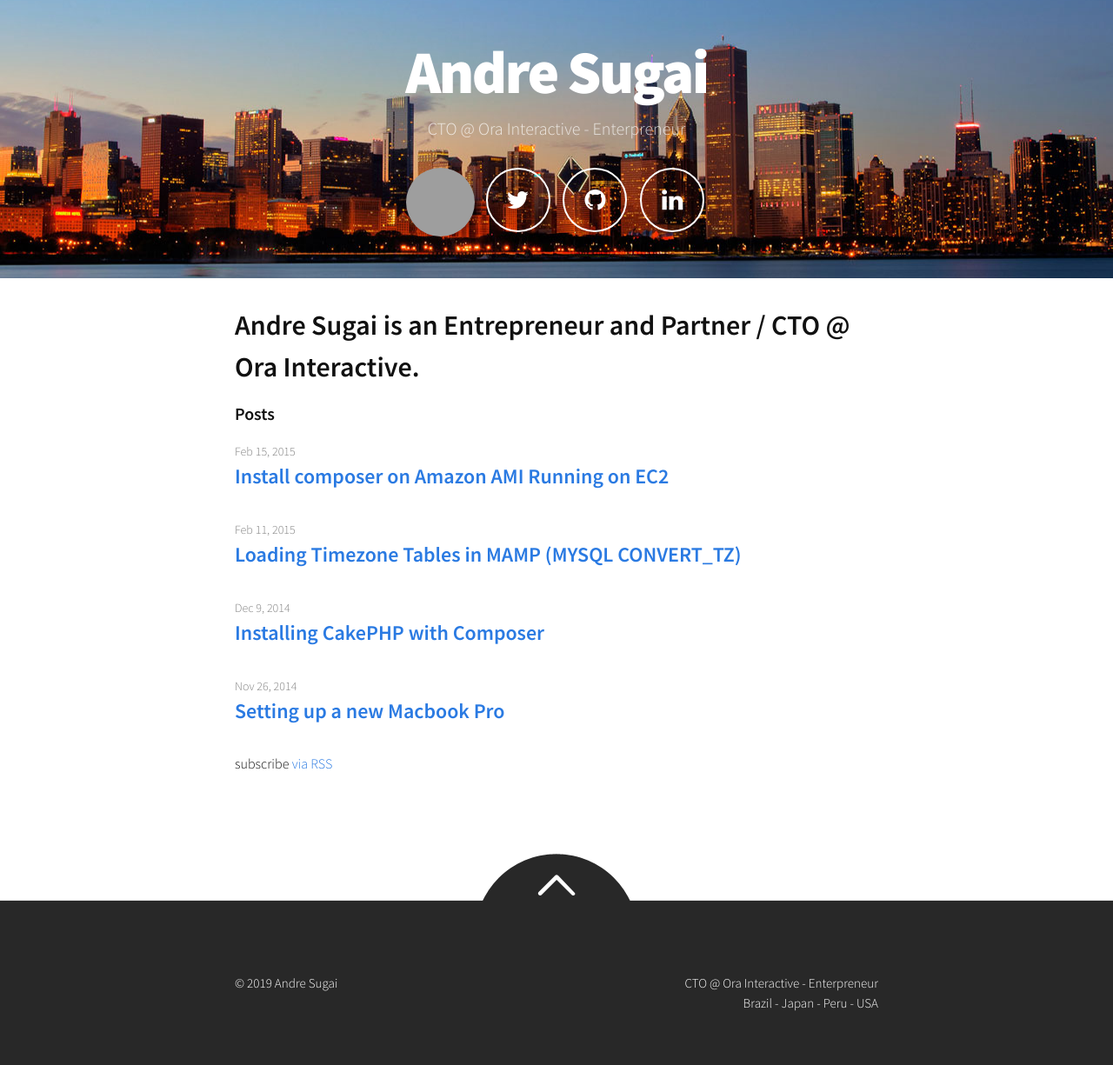
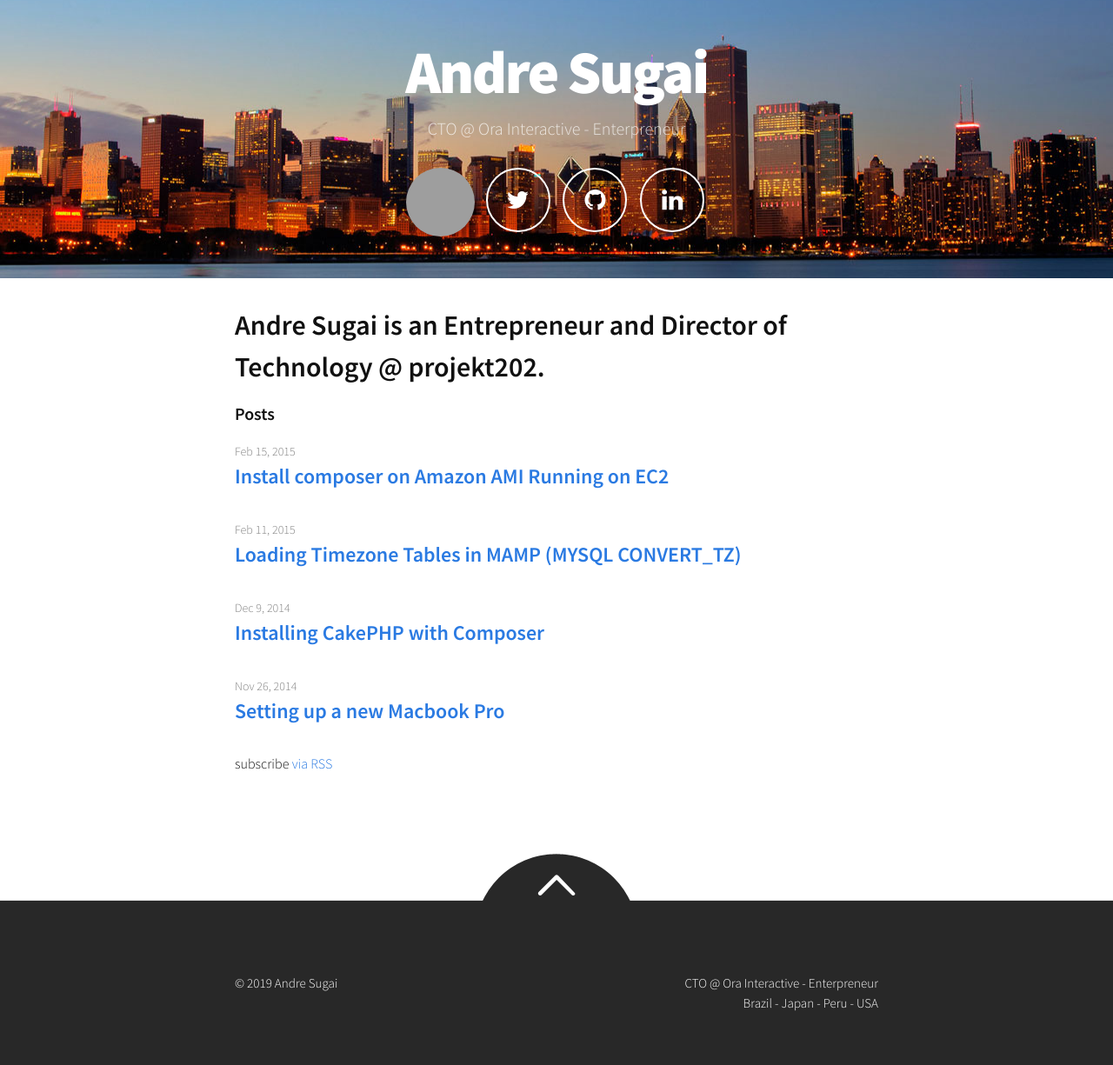
Before and after one commit to asugai/asugai.github.io, a Jekyll site: the page built from index.html, in a window 1280 px wide. Shown: the whole page at 87% size. Built offline with Jekyll 4.4.1, drawn with Linux system fonts in a browser that asks for light colours; nearby versions of some CDN libraries; Markdown is read by kramdown in place of the engine named in the settings; grey boxes are pictures that could not be loaded.

Commit message:
updated title

```diff
--- a/index.html
+++ b/index.html
@@ -2,7 +2,7 @@
 layout: default
 ---
 <div class="home">
-  <h1>Andre Sugai is an Entrepreneur and Partner / CTO @ Ora Interactive.</h1>
+  <h1>Andre Sugai is an Entrepreneur and Director of Technology @ projekt202.</h1>
   <h1 class="page-heading">Posts</h1>
 
   <ul class="post-list">
```
